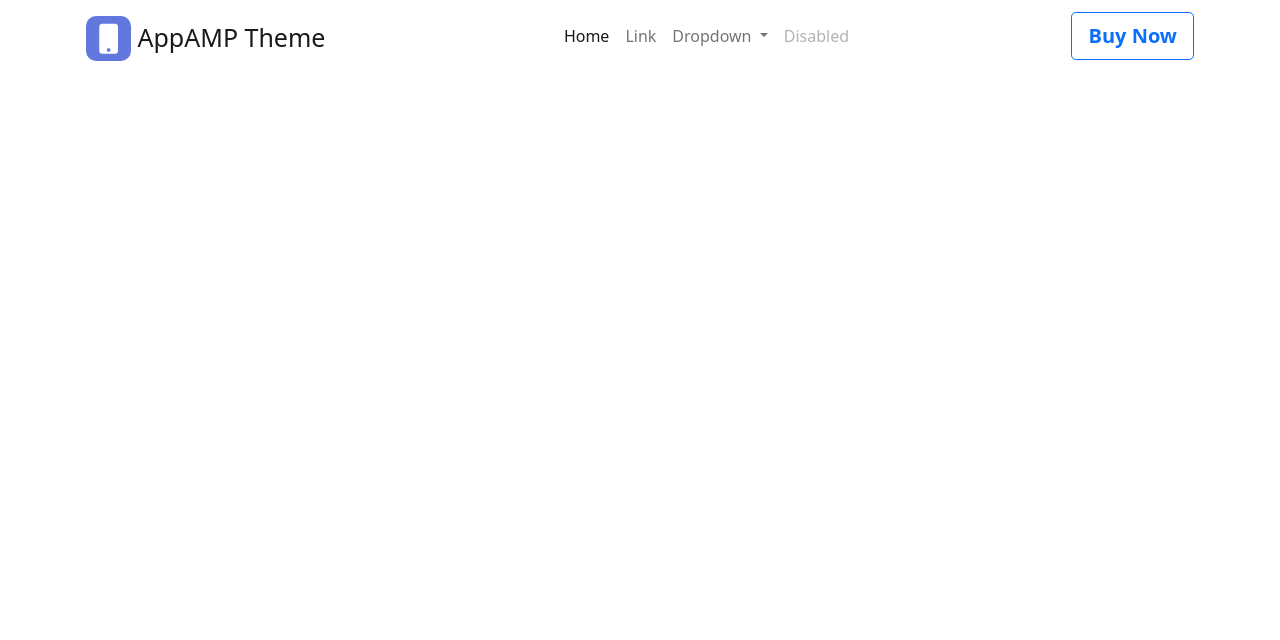
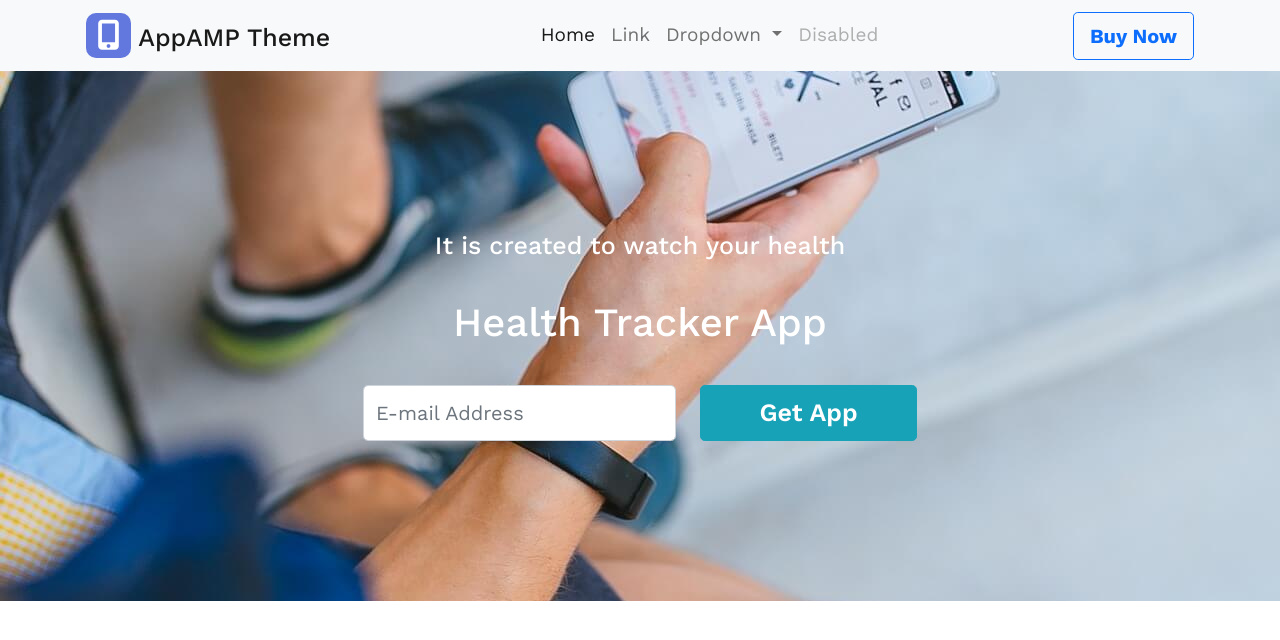
Before and after one commit to Mdhasan112/Bootstrap-AppAMP-Theme-project, a plain HTML site: page index.html in a window 1280 px wide. Drawn offline with nearby package versions, Linux system fonts and the light colour scheme.

Commit message:
slider-section

```diff
--- a/index.html
+++ b/index.html
@@ -9,21 +9,20 @@
     <link rel="stylesheet" href="https://stackpath.bootstrapcdn.com/bootstrap/5.0.0-alpha1/css/bootstrap.min.css" integrity="sha384-r4NyP46KrjDleawBgD5tp8Y7UzmLA05oM1iAEQ17CSuDqnUK2+k9luXQOfXJCJ4I" crossorigin="anonymous">
 
     <title>Hello, world!</title>
+    <link rel="stylesheet" href="https://cdnjs.cloudflare.com/ajax/libs/font-awesome/6.0.0-beta3/css/all.min.css">
 
     <link rel="preconnect" href="https://fonts.googleapis.com">
 <link rel="preconnect" href="https://fonts.gstatic.com" crossorigin>
-<link href="https://fonts.googleapis.com/css2?family=Work+Sans:ital,wght@0,100;0,200;0,300;0,400;0,500;0,600;0,700;0,800;0,900;1,100;1,200;1,300;1,400;1,500;1,600;1,700;1,800&display=swap" rel="stylesheet">
+<link href="https://fonts.googleapis.com/css2?family=Work+Sans:ital,wght@0,100;0,200;0,300;0,400;0,500;0,600;0,700;0,800;0,900;1,100;1,200;1,300;1,400;1,500;1,600;1,700;1,800;1,900&display=swap" rel="stylesheet">
 
-   <link href="https://cdnjs.cloudflare.com/ajax/libs/font-awesome/5.13.0/css/all.min.css" rel="stylesheet">
-   <link rel="stylesheet" href="style.css">
+    <link rel="stylesheet" href="style.css">
   </head>
   <body>
 
-
-    <nav class="navbar navbar-expand-lg navbar-light bg-white john-header">
+    <nav class="navbar navbar-expand-lg navbar-light bg-light john-header">
       <div class="container">
 
-        <a class="navbar-brand" href="#"> <span><i class="fas fa-mobile"></i></span> AppAMP Theme</a>
+        <a class="navbar-brand" href="#"> <span><i class="fas fa-mobile-alt"></i></span> AppAMP Theme</a>
 
         <button class="navbar-toggler" type="button" data-bs-toggle="collapse" data-bs-target="#navbarSupportedContent" aria-controls="navbarSupportedContent" aria-expanded="false" aria-label="Toggle navigation">
           <span class="navbar-toggler-icon"></span>
@@ -53,12 +52,38 @@
             </li>
           </ul>
 
-          <a class="btn btn-outline-primary btn-lg font-weight-bold " href="#">Buy Now</a>
+          <a class="btn btn-outline-primary btn-lg font-weight-bold" href="#">Buy Now</a>
+        </div>
+      </div>
+    </nav>
 
+    <div class="slider-section">
+      <div class="container">
+
+        <div class="row">
+          <div class="col">
+
+           <div class="slider-caption text-white text-center w-50 mx-auto">
+            <h4>It is created to watch your health</h4>
+            <h2>Health Tracker App</h2>
+
+            <form action="#">
+              <div class="row">
+                <div class="col-md-7">
+                  <input type="email" class="form-control form-control-lg " placeholder="E-mail Address">
+                </div>
+                <div class="col-md-5">
+                  <button input type="submit" class="btn btn-info btn-lg btn-block">Get App</button>
+                </div>
+              </div>
+            </form>
+
+           </div>
+            </div>
         </div>
 
       </div>
-    </nav>
+    </div>
 
 
 
--- a/style.css
+++ b/style.css
@@ -1,4 +1,4 @@
-body h1 h2 h3 h4 h5 p span a{
+body, h1, h2, h3, h5, p, span{
     font-family: 'Work Sans', sans-serif;
 }
 
@@ -10,12 +10,35 @@ body h1 h2 h3 h4 h5 p span a{
 .john-header span{
     display: inline-block;
     color: white;
-    font-size: 30px;
-    background-color:#6278df ;
+    background-color: #6278df;
     width: 45px;
     height: 45px;
     text-align: center;
+    font-size: 30px;
     border-radius: 10px;
-    position: relative;
-    top: 3px;
 }
+.navbar-nav li{
+    font-size: 19px;
+}
+
+/* slider-section */
+
+.slider-section{
+    background: url(images/mbr-10.jpg) no-repeat center;
+    padding: 160px 0px;
+}
+.slider-section h4{
+    font-size: 25px;
+}
+.slider-section h2{
+    padding-top: 30px;
+    font-size: 40px;
+    padding-bottom: 30px;
+}
+.slider-section button{
+    font-size: 25px;
+    font-weight: 600;
+}
+.slider-section input{
+    padding: 12px;
+}
```
